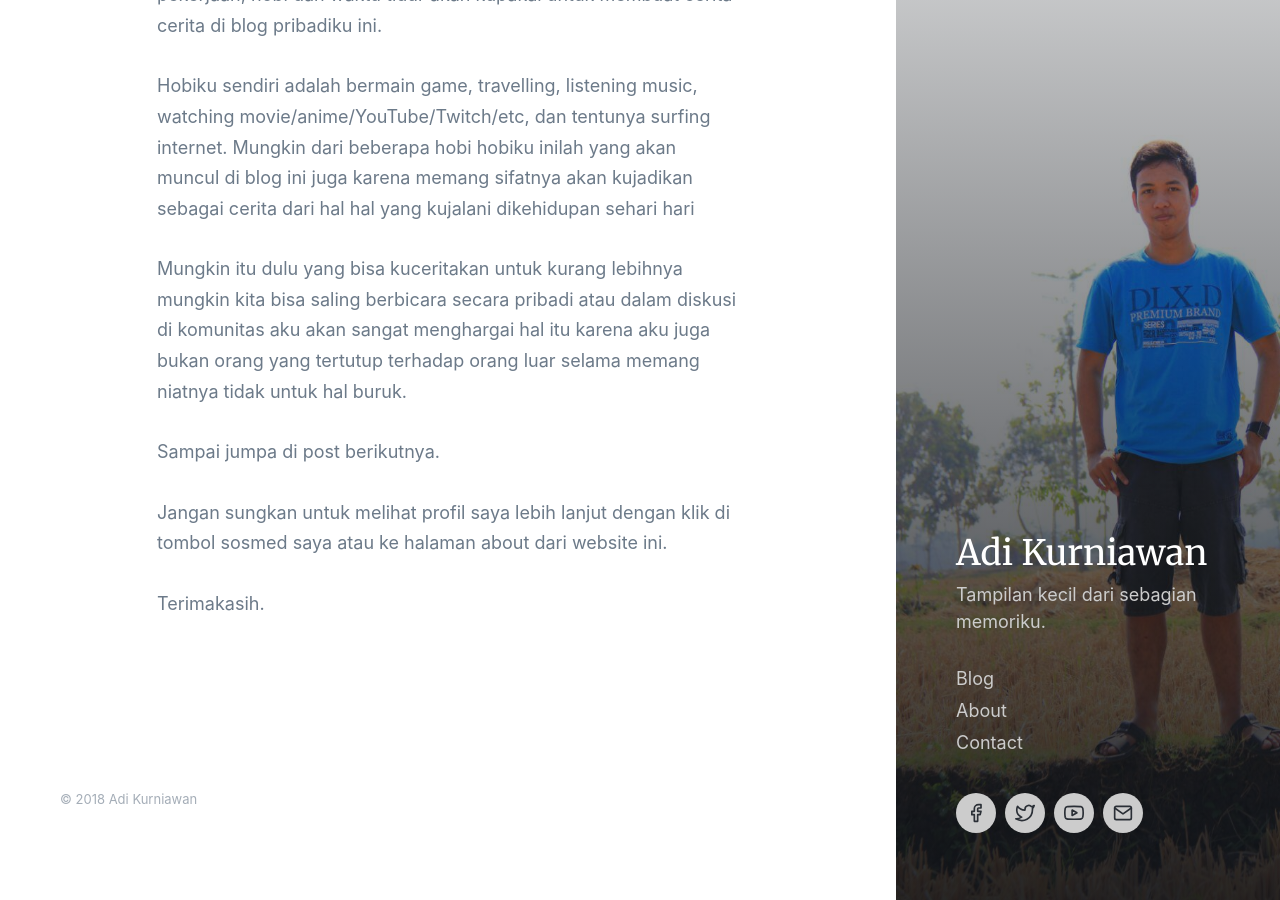
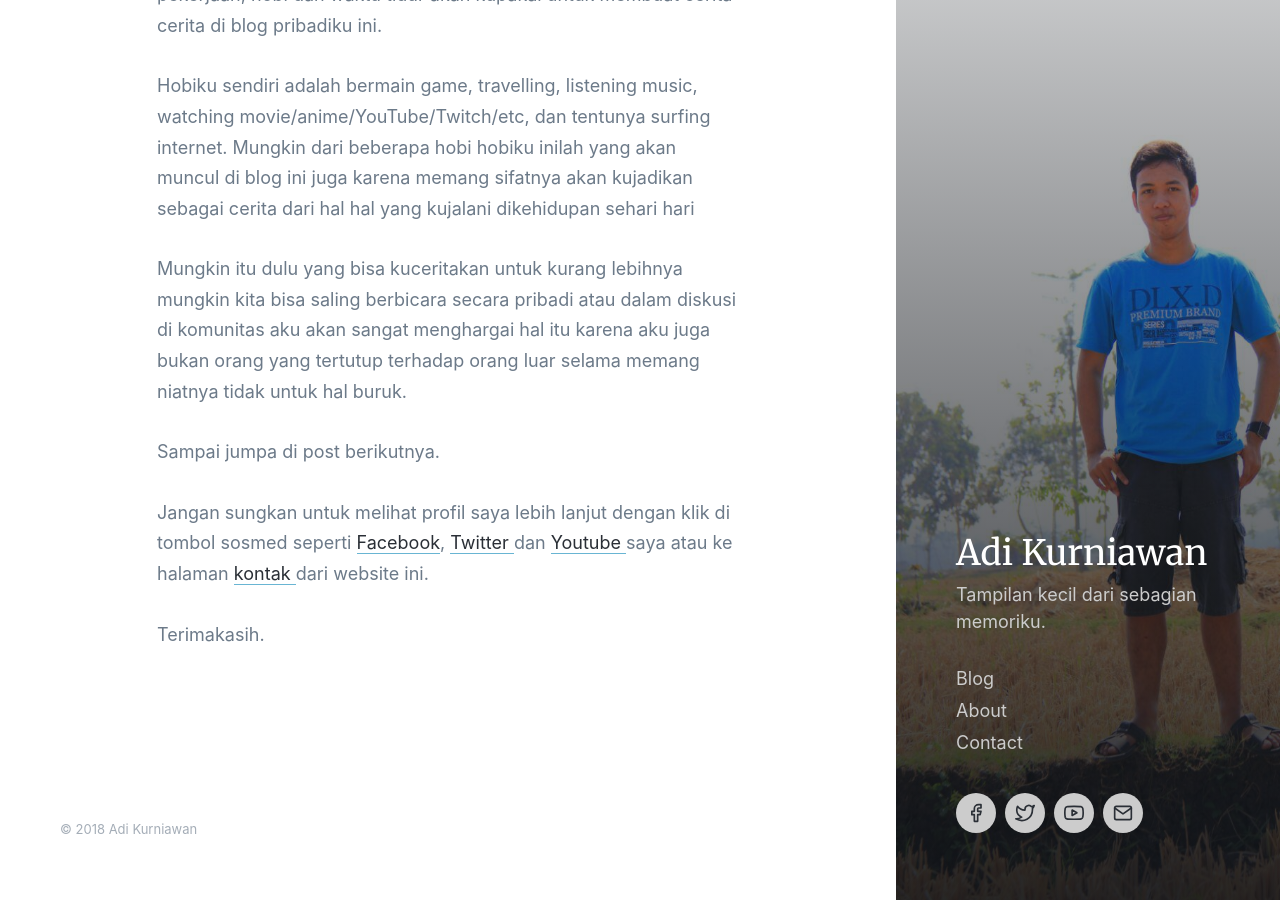
Before and after one commit to adionakurniawan/blog, a Jekyll site: the page built from _posts/2018-09-30-pertama-tentangku.md, in a window 1280 px wide and 900 px high, scrolled down 632 px. Built offline with Jekyll 4.4.1, drawn with Linux system fonts in a browser that asks for light colours; some web fonts are replaced.

Commit message:
Update Blog “2018-09-30-pertama-tentangku”

```diff
--- a/_posts/2018-09-30-pertama-tentangku.md
+++ b/_posts/2018-09-30-pertama-tentangku.md
@@ -18,6 +18,6 @@
 
 Sampai jumpa di post berikutnya.
 
-Jangan sungkan untuk melihat profil saya lebih lanjut dengan klik di tombol sosmed saya atau ke halaman about dari website ini.
+Jangan sungkan untuk melihat profil saya lebih lanjut dengan klik di tombol sosmed seperti [Facebook](https://www.facebook.com/adionakurniawan), [Twitter ](https://twitter.com/adionakurniawan)dan [Youtube ](https://www.youtube.com/channel/UCCM04WdV5sVd_Fhtf9IIZuw?view_as=subscriber)saya atau ke halaman [kontak  ](https://adikurniawan.me/contact/)dari website ini.
 
 Terimakasih.
```
